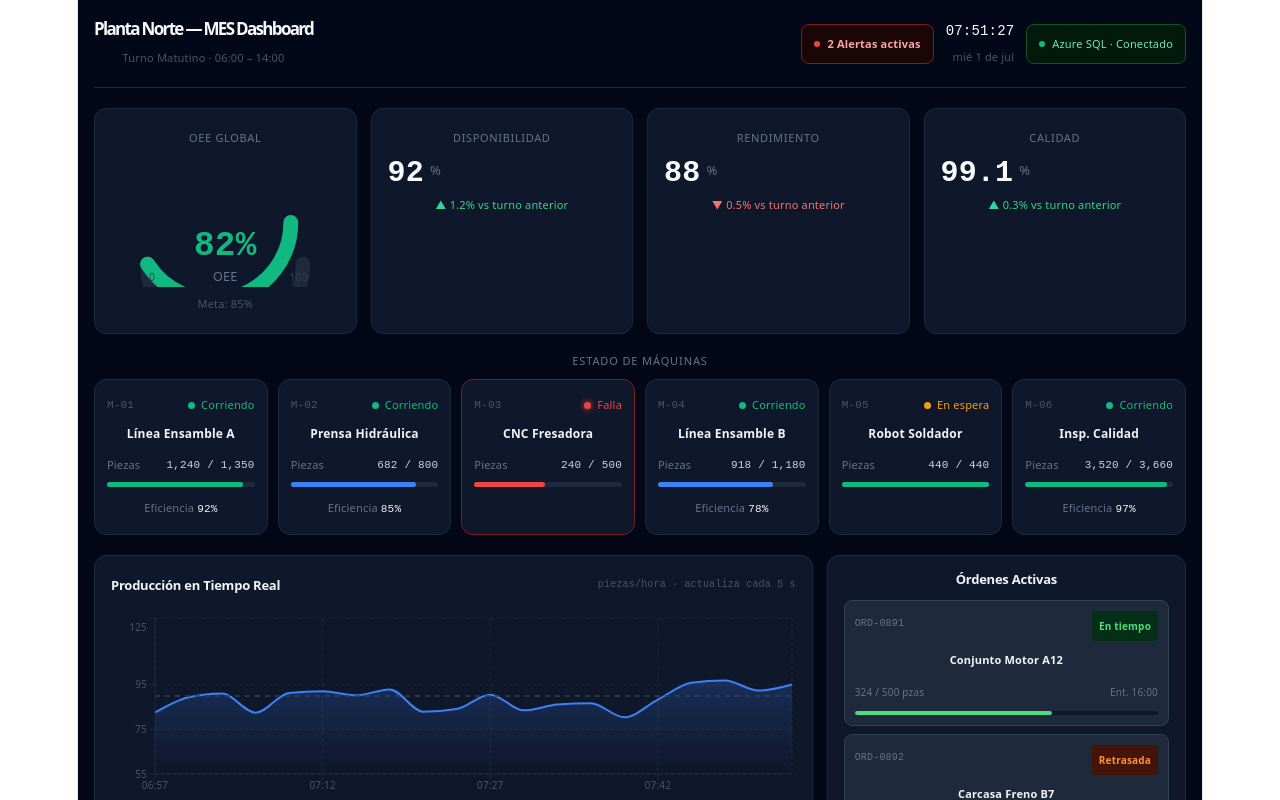
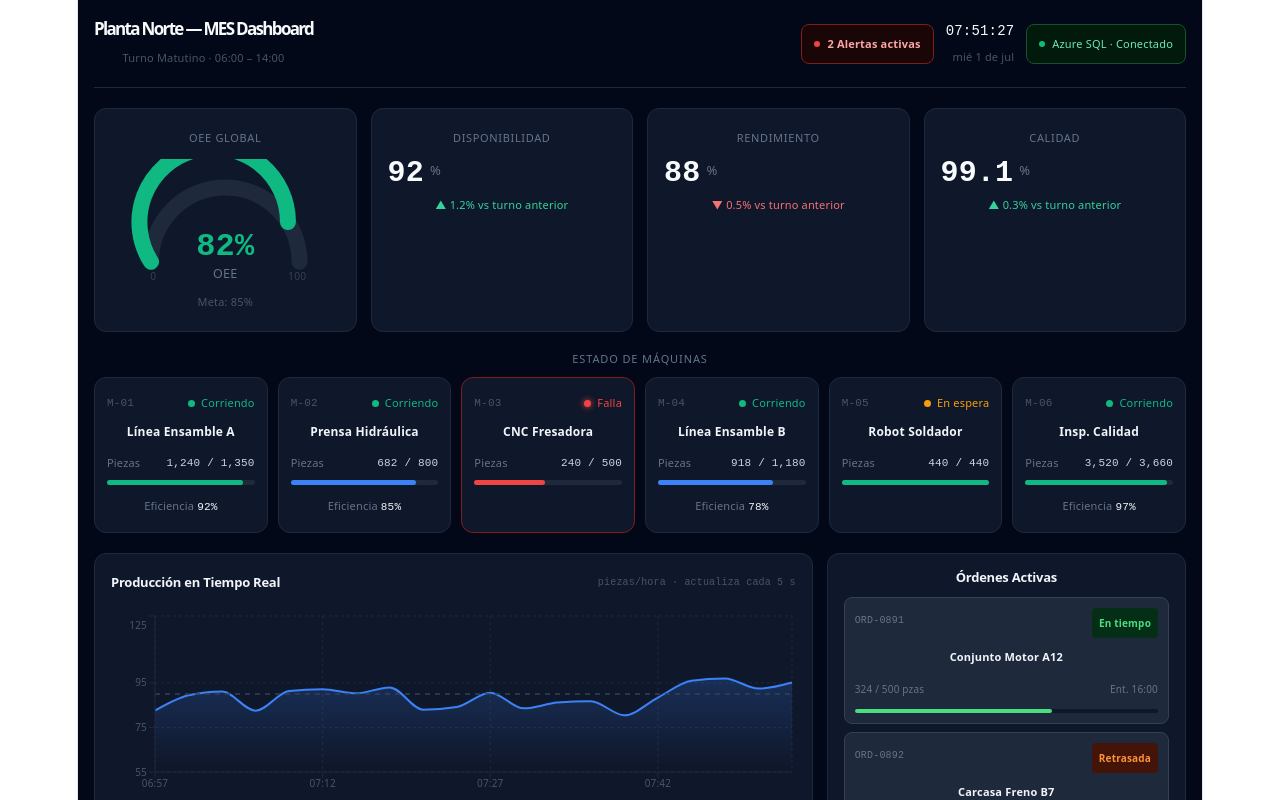
Before and after one commit to Miguel-Parrado/AzureAPM, a React app in the folder frontend/: page / in a window 1280 px wide. Shown: the top 800 px of the page. Built offline with nearby package versions, Linux system fonts and the light colour scheme; the HTML template or start-up script is replaced by a standard one.

Commit message:
Fix: Gauge render

```diff
--- a/frontend/src/App.jsx
+++ b/frontend/src/App.jsx
@@ -40,26 +40,34 @@ const ORDENES = [
 
 // ── Gauge OEE (semicírculo SVG) ────────────────────────────────────────────
 function GaugeOEE({ valor }) {
-  const cx = 100, cy = 92, r = 68;
-  const angulo = Math.PI - (valor / 100) * Math.PI;
-  const ex = +(cx + r * Math.cos(angulo)).toFixed(2);
-  const ey = +(cy - r * Math.sin(angulo)).toFixed(2);
+  const cx = 100, cy = 90, r = 65;
+  const pct = Math.min(Math.max(valor, 0), 100) / 100;
+  const anguloInicio = Math.PI;
+  const anguloFin = 0;
+  const anguloValor = Math.PI - pct * Math.PI;
+
+  const toX = (a) => +(cx + r * Math.cos(a)).toFixed(2);
+  const toY = (a) => +(cy - r * Math.sin(a)).toFixed(2);
+
+  const fondoD = `M ${toX(anguloInicio)} ${toY(anguloInicio)} A ${r} ${r} 0 0 1 ${toX(anguloFin)} ${toY(anguloFin)}`;
+  const valorD = pct > 0
+    ? `M ${toX(anguloInicio)} ${toY(anguloInicio)} A ${r} ${r} 0 ${pct > 0.5 ? 1 : 0} 1 ${toX(anguloValor)} ${toY(anguloValor)}`
+    : null;
+
   const color = valor >= 70 ? "#10b981" : valor >= 50 ? "#f59e0b" : "#ef4444";
-  const arcFondo = `M ${cx - r} ${cy} A ${r} ${r} 0 0 0 ${cx + r} ${cy}`;
-  const arcValor = valor > 0 ? `M ${cx - r} ${cy} A ${r} ${r} 0 0 0 ${ex} ${ey}` : null;
 
   return (
-    <svg viewBox="0 0 200 112" style={{ width: "100%" }}>
-      <path d={arcFondo} fill="none" stroke="#1e293b" strokeWidth="13" strokeLinecap="round" />
-      {arcValor && (
-        <path d={arcValor} fill="none" stroke={color} strokeWidth="13" strokeLinecap="round" />
+    <svg viewBox="0 0 200 110" style={{ width: "100%" }}>
+      <path d={fondoD} fill="none" stroke="#1e293b" strokeWidth="14" strokeLinecap="round" />
+      {valorD && (
+        <path d={valorD} fill="none" stroke={color} strokeWidth="14" strokeLinecap="round" />
       )}
-      <text x={cx} y={cy - 8} textAnchor="middle" fill={color}
-        fontSize="30" fontWeight="700" fontFamily="monospace">{valor}%</text>
-      <text x={cx} y={cy + 15} textAnchor="middle" fill="#64748b"
+      <text x={cx} y={cy - 6} textAnchor="middle" fill={color}
+        fontSize="28" fontWeight="700" fontFamily="monospace">{valor}%</text>
+      <text x={cx} y={cy + 14} textAnchor="middle" fill="#64748b"
         fontSize="11" fontFamily="system-ui">OEE</text>
-      <text x={cx - r + 4} y={cy + 15} textAnchor="middle" fill="#334155" fontSize="9">0</text>
-      <text x={cx + r - 4} y={cy + 15} textAnchor="middle" fill="#334155" fontSize="9">100</text>
+      <text x={cx - r + 2} y={cy + 16} textAnchor="middle" fill="#334155" fontSize="9">0</text>
+      <text x={cx + r - 2} y={cy + 16} textAnchor="middle" fill="#334155" fontSize="9">100</text>
     </svg>
   );
 }
```
